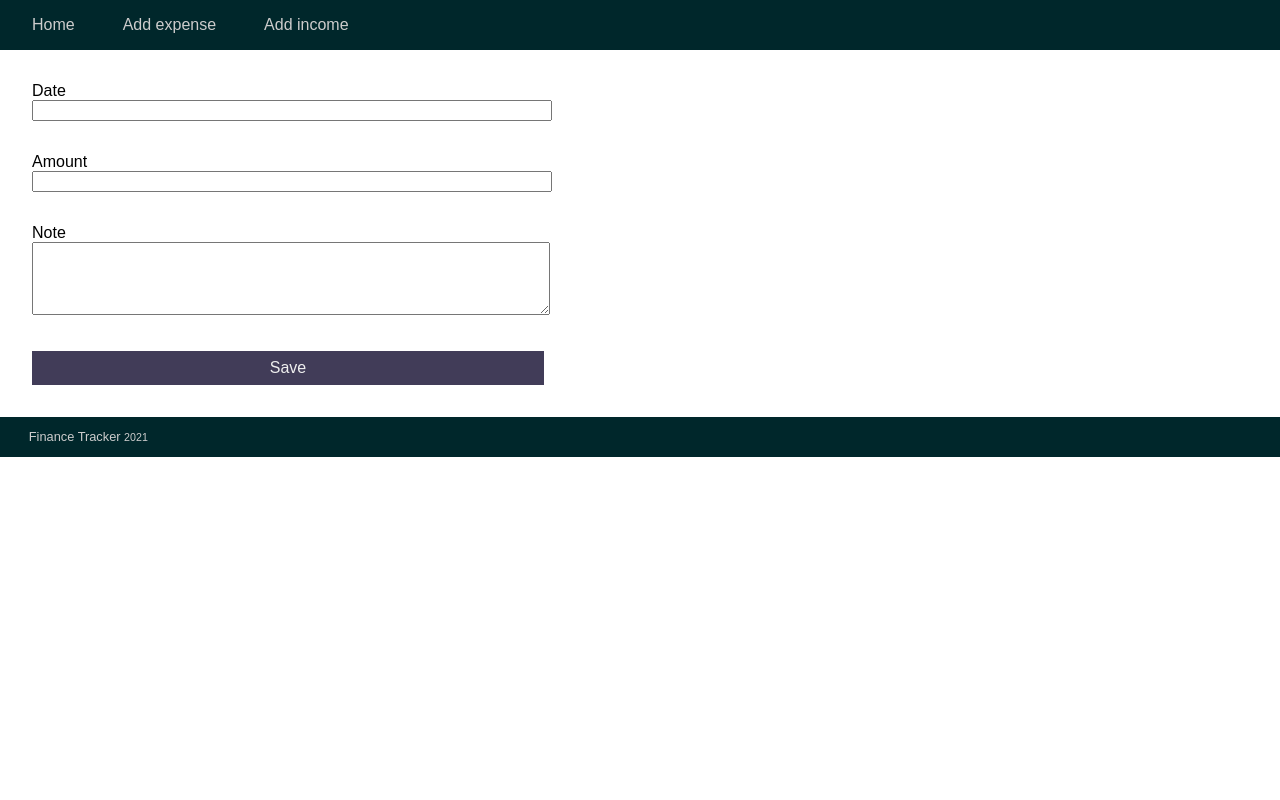
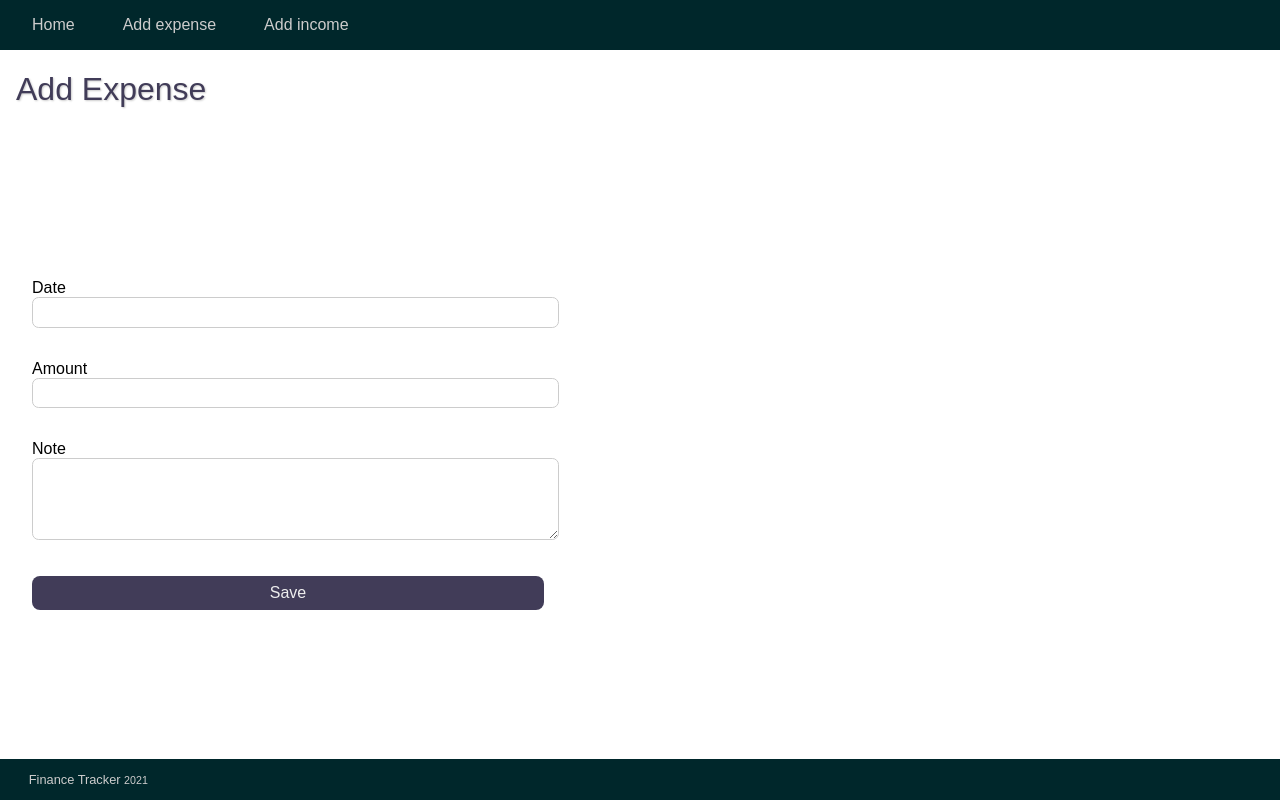
Before and after one commit to levijackson/finance-tracker, a Next.js app: page /expense/add in a window 1280 px wide. Built offline with nearby package versions, Linux system fonts and the light colour scheme.

Commit message:
adjusting styles

```diff
--- a/components/financeForm.tsx
+++ b/components/financeForm.tsx
@@ -12,8 +12,24 @@ const AddForm = (props) => {
     const [state, setState] = useState(defaultState);
     const [message, setMessage] = useState('');
 
+    const isValid = (state) => {
+        if (state.date === '') {
+            return false;
+        }
+        if (state.amount === '') {
+            return false;
+        }
+
+        return true;
+    };
+
     const handleSubmit = async (e) => {
         e.preventDefault();
+
+        if (!isValid(state)) {
+            setMessage('Missing fields');
+            return false;
+        }
 
         let url = '/api/' + state.category;
 
@@ -24,7 +40,6 @@ const AddForm = (props) => {
                 'Accept': 'application/json',
                 'Content-Type': 'application/json;charset=UTF-8'
             },
-            //todo: check if valid state and alert if empty form!
                 body: JSON.stringify(state),
             }).then(response => {
                 setState(defaultState);
--- a/pages/expense/add.tsx
+++ b/pages/expense/add.tsx
@@ -3,7 +3,10 @@ import FinanceForm from 'components/financeForm';
 const Expense = () => {
 
     return (
-        <FinanceForm category="expense" />
+        <>
+        <h1 className="col-xs-12">Add Expense</h1>
+        <FinanceForm category="expense" className="col-xs-12" />
+        </>
     );
 }
 
--- a/pages/income/add.tsx
+++ b/pages/income/add.tsx
@@ -3,7 +3,10 @@ import FinanceForm from 'components/financeForm';
 const Income = () => {
 
     return (
-        <FinanceForm category="income" />
+        <>
+        <h1 className="col-xs-12">Add Income</h1>
+        <FinanceForm category="income" className="col-xs-12" />
+        </>
     );
 }
 
--- a/styles/financeForm.module.scss
+++ b/styles/financeForm.module.scss
@@ -9,6 +9,9 @@
     input,
     textarea {
         width:100%;
+        border:1px solid #ccc;
+        padding:0.5em;
+        border-radius:0.5em;
     }
     textarea {
         height:5em;
@@ -19,6 +22,10 @@
         padding:0.5em;
         color:#eee;
         font-size:1em;
+        cursor:pointer;
+
+        &:hover {
+            background:#00272B;
+        }
     }
-
 }
--- a/styles/layout.css
+++ b/styles/layout.css
@@ -10,10 +10,18 @@ body {
     margin:0;
 }
 
+h1, h2 {
+    font-weight:normal;
+    color:#413C58;
+    text-shadow:1px 1px 2px #ccc;
+}
+
 .wrapper {
-    width: 100vw;
-    height: 100vh;
+    width:100vw;
+    height:100vh;
     font-family:sans-serif;
+    display:flex;
+    flex-direction:column;
 }
 .row {
     margin:0;
@@ -23,6 +31,11 @@ header {
     background:#00272B;
     width:100%;
     padding:1em;
+    flex: 1 0 auto;
+}
+
+.content {
+    flex: 1 0 auto;
 }
 
 .navigation {
@@ -42,4 +55,5 @@ footer {
     padding:1em;
     color:#ccc;
     font-size:0.8em;
+    flex-shrink:0;
 }
```
